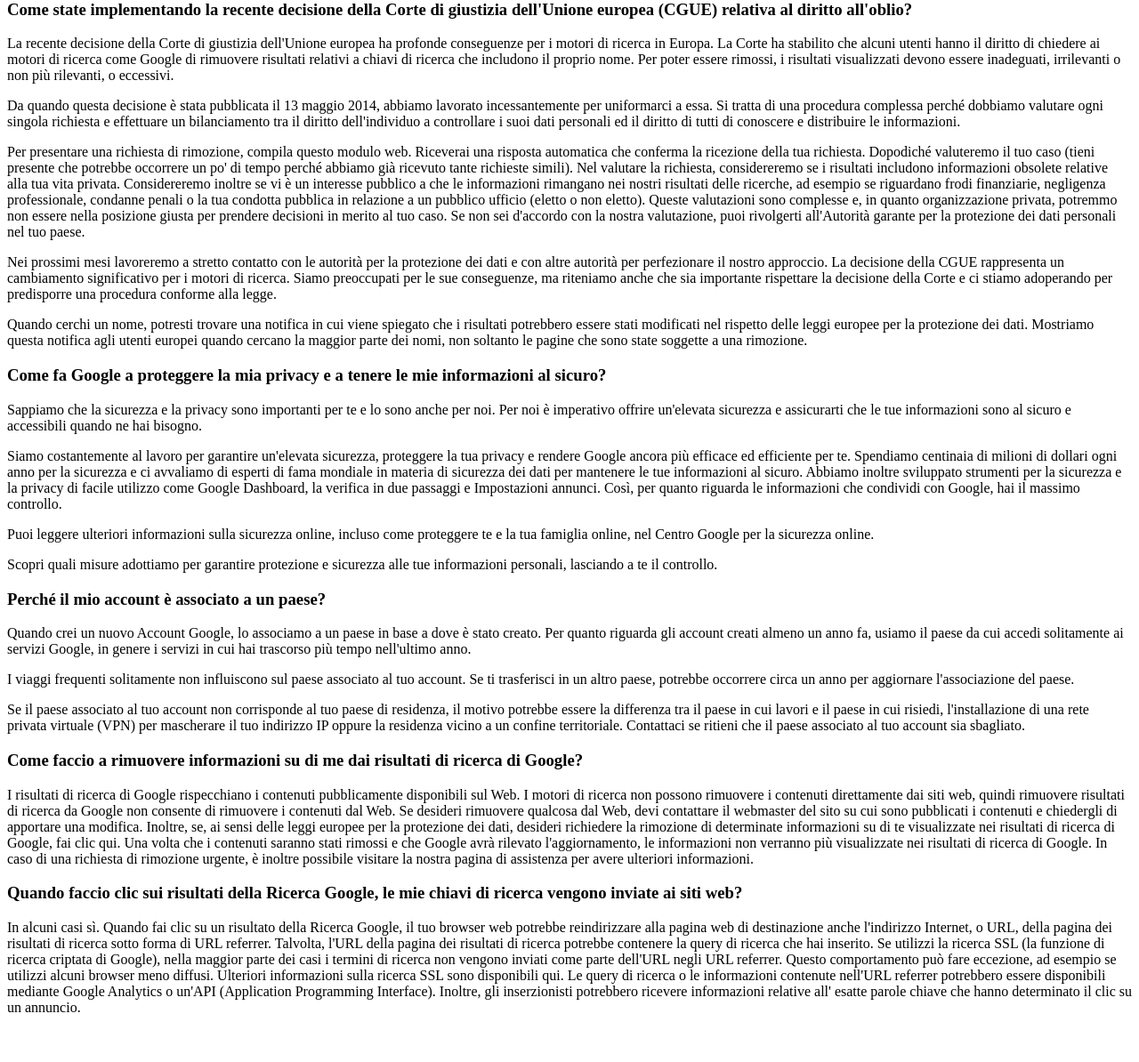
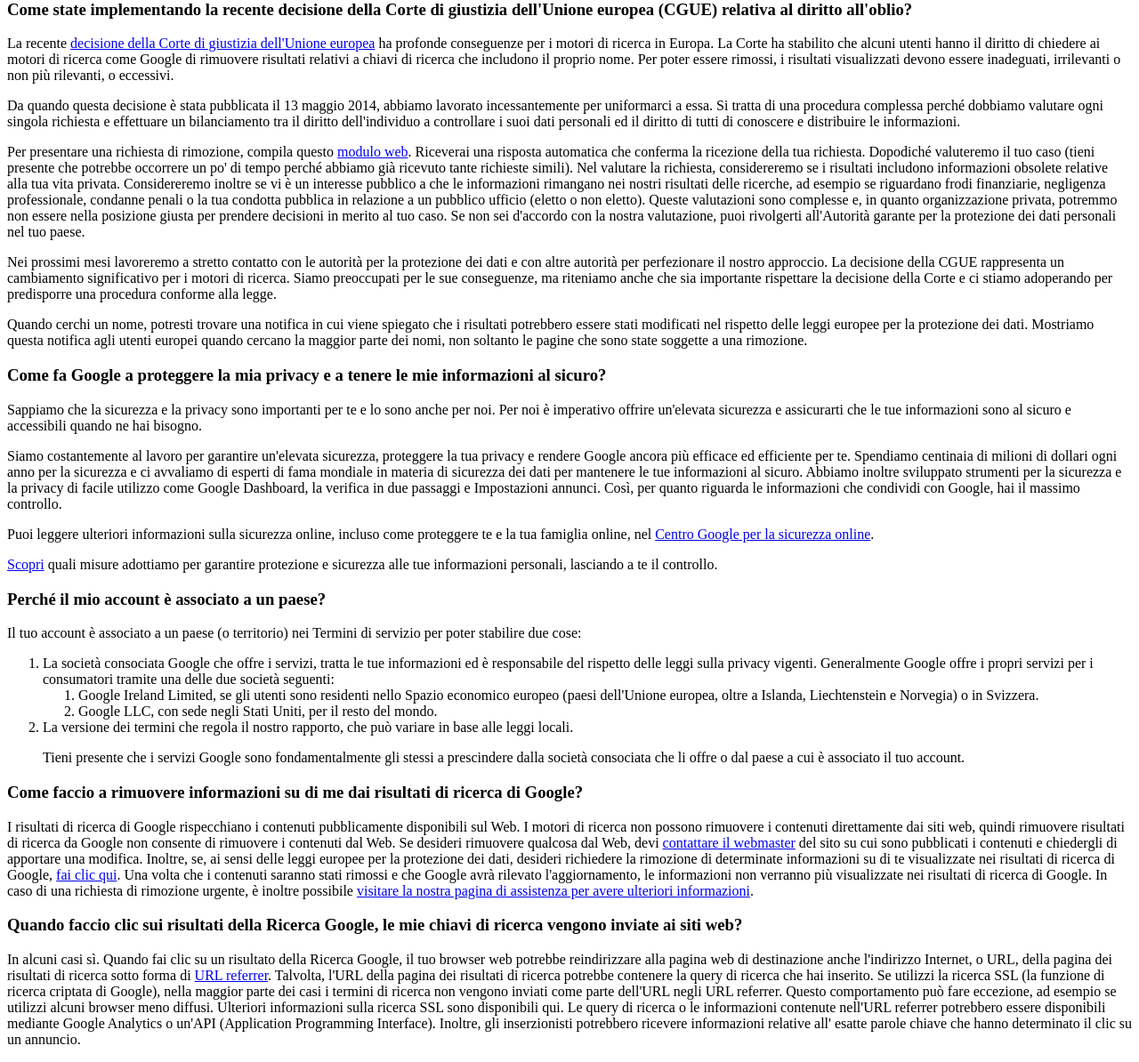
Before and after one commit to AngeloLista/php-google-faq, a PHP site: page / in a window 1280 px wide. Shown: the part 19-1213 px from the top of the page at 89% size. Before the commit the page ends 1157 px from the top, so only its background shows below. Run offline with PHP 8.4, Linux system fonts and the light colour scheme.

Commit message:
added lists and links tags

```diff
--- a/index.php
+++ b/index.php
@@ -18,11 +18,11 @@ $faqs = [
     [
         'title' => "Come state implementando la recente decisione della Corte di giustizia dell'Unione europea (CGUE) relativa al diritto all'oblio?",
         'paragraphs' => [
-            "La recente decisione della Corte di giustizia dell'Unione europea ha profonde conseguenze per i motori di ricerca in Europa. La Corte ha stabilito che alcuni utenti hanno il diritto di chiedere ai motori di ricerca come Google di rimuovere risultati relativi a chiavi di ricerca che includono il proprio nome. Per poter essere rimossi, i risultati visualizzati devono essere inadeguati, irrilevanti o non più rilevanti, o eccessivi.",
+            "La recente <a href=\"#\">decisione della Corte di giustizia dell'Unione europea</a> ha profonde conseguenze per i motori di ricerca in Europa. La Corte ha stabilito che alcuni utenti hanno il diritto di chiedere ai motori di ricerca come Google di rimuovere risultati relativi a chiavi di ricerca che includono il proprio nome. Per poter essere rimossi, i risultati visualizzati devono essere inadeguati, irrilevanti o non più rilevanti, o eccessivi.",
 
             "Da quando questa decisione è stata pubblicata il 13 maggio 2014, abbiamo lavorato incessantemente per uniformarci a essa. Si tratta di una procedura complessa perché dobbiamo valutare ogni singola richiesta e effettuare un bilanciamento tra il diritto dell'individuo a controllare i suoi dati personali ed il diritto di tutti di conoscere e distribuire le informazioni.",
 
-            "Per presentare una richiesta di rimozione, compila questo modulo web. Riceverai una risposta automatica che conferma la ricezione della tua richiesta. Dopodiché valuteremo il tuo caso (tieni presente che potrebbe occorrere un po' di tempo perché abbiamo già ricevuto tante richieste simili). Nel valutare la richiesta, considereremo se i risultati includono informazioni obsolete relative alla tua vita privata. Considereremo inoltre se vi è un interesse pubblico a che le informazioni rimangano nei nostri risultati delle ricerche, ad esempio se riguardano frodi finanziarie, negligenza professionale, condanne penali o la tua condotta pubblica in relazione a un pubblico ufficio (eletto o non eletto). Queste valutazioni sono complesse e, in quanto organizzazione privata, potremmo non essere nella posizione giusta per prendere decisioni in merito al tuo caso. Se non sei d'accordo con la nostra valutazione, puoi rivolgerti all'Autorità garante per la protezione dei dati personali nel tuo paese.",
+            "Per presentare una richiesta di rimozione, compila questo <a href=\"#\">modulo web</a>. Riceverai una risposta automatica che conferma la ricezione della tua richiesta. Dopodiché valuteremo il tuo caso (tieni presente che potrebbe occorrere un po' di tempo perché abbiamo già ricevuto tante richieste simili). Nel valutare la richiesta, considereremo se i risultati includono informazioni obsolete relative alla tua vita privata. Considereremo inoltre se vi è un interesse pubblico a che le informazioni rimangano nei nostri risultati delle ricerche, ad esempio se riguardano frodi finanziarie, negligenza professionale, condanne penali o la tua condotta pubblica in relazione a un pubblico ufficio (eletto o non eletto). Queste valutazioni sono complesse e, in quanto organizzazione privata, potremmo non essere nella posizione giusta per prendere decisioni in merito al tuo caso. Se non sei d'accordo con la nostra valutazione, puoi rivolgerti all'Autorità garante per la protezione dei dati personali nel tuo paese.",
 
             "Nei prossimi mesi lavoreremo a stretto contatto con le autorità per la protezione dei dati e con altre autorità per perfezionare il nostro approccio. La decisione della CGUE rappresenta un cambiamento significativo per i motori di ricerca. Siamo preoccupati per le sue conseguenze, ma riteniamo anche che sia importante rispettare la decisione della Corte e ci stiamo adoperando per predisporre una procedura conforme alla legge.",
 
@@ -37,9 +37,9 @@ $faqs = [
 
             "Siamo costantemente al lavoro per garantire un'elevata sicurezza, proteggere la tua privacy e rendere Google ancora più efficace ed efficiente per te. Spendiamo centinaia di milioni di dollari ogni anno per la sicurezza e ci avvaliamo di esperti di fama mondiale in materia di sicurezza dei dati per mantenere le tue informazioni al sicuro. Abbiamo inoltre sviluppato strumenti per la sicurezza e la privacy di facile utilizzo come Google Dashboard, la verifica in due passaggi e Impostazioni annunci. Così, per quanto riguarda le informazioni che condividi con Google, hai il massimo controllo.",
 
-            "Puoi leggere ulteriori informazioni sulla sicurezza online, incluso come proteggere te e la tua famiglia online, nel Centro Google per la sicurezza online.",
+            "Puoi leggere ulteriori informazioni sulla sicurezza online, incluso come proteggere te e la tua famiglia online, nel <a href=\"#\">Centro Google per la sicurezza online</a>.",
 
-            "Scopri quali misure adottiamo per garantire protezione e sicurezza alle tue informazioni personali, lasciando a te il controllo."
+            "<a href=\"#\">Scopri</a> quali misure adottiamo per garantire protezione e sicurezza alle tue informazioni personali, lasciando a te il controllo."
         ]
     ],
     // 2
@@ -48,34 +48,41 @@ $faqs = [
         'paragraphs' => [
             "Il tuo account è associato a un paese (o territorio) nei Termini di servizio per poter stabilire due cose:
 
-        La società consociata Google che offre i servizi, tratta le tue informazioni ed è responsabile del rispetto delle leggi sulla privacy vigenti. Generalmente Google offre i propri servizi per i consumatori tramite una delle due società seguenti:
-        Google Ireland Limited, se gli utenti sono residenti nello Spazio economico europeo (paesi dell'Unione europea, oltre a Islanda, Liechtenstein e Norvegia) o in Svizzera.
-        Google LLC, con sede negli Stati Uniti, per il resto del mondo.
-        La versione dei termini che regola il nostro rapporto, che può variare in base alle leggi locali.",
+        <ol>
+            <li>
+                La società consociata Google che offre i servizi, tratta le tue informazioni ed è responsabile del rispetto delle leggi sulla privacy vigenti. Generalmente Google offre i propri servizi per i consumatori tramite una delle due società seguenti:
+                <ol>
+                    <li>Google Ireland Limited, se gli utenti sono residenti nello Spazio economico europeo (paesi dell'Unione europea, oltre a Islanda, Liechtenstein e Norvegia) o in Svizzera.</li>
+                    <li>Google LLC, con sede negli Stati Uniti, per il resto del mondo.</li>
+                </ol>
+            </li>
+            <li>
+                La versione dei termini che regola il nostro rapporto, che può variare in base alle leggi locali.</li>",
+            "Tieni presente che i servizi Google sono fondamentalmente gli stessi a prescindere dalla società consociata che li offre o dal paese a cui è associato il tuo account.
 
-            "Tieni presente che i servizi Google sono fondamentalmente gli stessi a prescindere dalla società consociata che li offre o dal paese a cui è associato il tuo account."
+        </ol>"
         ],
 
 
         'subtitle' => "Stabilire il paese associato al tuo account",
-        'paragraphs' => [
+        'subparagraphs' => [
             "Quando crei un nuovo Account Google, lo associamo a un paese in base a dove è stato creato. Per quanto riguarda gli account creati almeno un anno fa, usiamo il paese da cui accedi solitamente ai servizi Google, in genere i servizi in cui hai trascorso più tempo nell'ultimo anno.",
 
             "I viaggi frequenti solitamente non influiscono sul paese associato al tuo account. Se ti trasferisci in un altro paese, potrebbe occorrere circa un anno per aggiornare l'associazione del paese.",
 
-            "Se il paese associato al tuo account non corrisponde al tuo paese di residenza, il motivo potrebbe essere la differenza tra il paese in cui lavori e il paese in cui risiedi, l'installazione di una rete privata virtuale (VPN) per mascherare il tuo indirizzo IP oppure la residenza vicino a un confine territoriale. Contattaci se ritieni che il paese associato al tuo account sia sbagliato."
+            "Se il paese associato al tuo account non corrisponde al tuo paese di residenza, il motivo potrebbe essere la differenza tra il paese in cui lavori e il paese in cui risiedi, l'installazione di una rete privata virtuale (VPN) per mascherare il tuo indirizzo IP oppure la residenza vicino a un confine territoriale. <a href=\"#\">Contattaci</a> se ritieni che il paese associato al tuo account sia sbagliato."
         ]
 
     ],
     // 3
     [
         'title' => "Come faccio a rimuovere informazioni su di me dai risultati di ricerca di Google?",
-        'paragraphs' => ["I risultati di ricerca di Google rispecchiano i contenuti pubblicamente disponibili sul Web. I motori di ricerca non possono rimuovere i contenuti direttamente dai siti web, quindi rimuovere risultati di ricerca da Google non consente di rimuovere i contenuti dal Web. Se desideri rimuovere qualcosa dal Web, devi contattare il webmaster del sito su cui sono pubblicati i contenuti e chiedergli di apportare una modifica. Inoltre, se, ai sensi delle leggi europee per la protezione dei dati, desideri richiedere la rimozione di determinate informazioni su di te visualizzate nei risultati di ricerca di Google, fai clic qui. Una volta che i contenuti saranno stati rimossi e che Google avrà rilevato l'aggiornamento, le informazioni non verranno più visualizzate nei risultati di ricerca di Google. In caso di una richiesta di rimozione urgente, è inoltre possibile visitare la nostra pagina di assistenza per avere ulteriori informazioni."]
+        'paragraphs' => ["I risultati di ricerca di Google rispecchiano i contenuti pubblicamente disponibili sul Web. I motori di ricerca non possono rimuovere i contenuti direttamente dai siti web, quindi rimuovere risultati di ricerca da Google non consente di rimuovere i contenuti dal Web. Se desideri rimuovere qualcosa dal Web, devi <a href=\"#\">contattare il webmaster</a> del sito su cui sono pubblicati i contenuti e chiedergli di apportare una modifica. Inoltre, se, ai sensi delle leggi europee per la protezione dei dati, desideri richiedere la rimozione di determinate informazioni su di te visualizzate nei risultati di ricerca di Google, <a href=\"#\">fai clic qui</a>. Una volta che i contenuti saranno stati rimossi e che Google avrà rilevato l'aggiornamento, le informazioni non verranno più visualizzate nei risultati di ricerca di Google. In caso di una richiesta di rimozione urgente, è inoltre possibile <a href=\"#\">visitare la nostra pagina di assistenza per avere ulteriori informazioni</a>."]
     ],
     // 4
     [
         'title' => "Quando faccio clic sui risultati della Ricerca Google, le mie chiavi di ricerca vengono inviate ai siti web?",
-        'paragraphs' => ["In alcuni casi sì. Quando fai clic su un risultato della Ricerca Google, il tuo browser web potrebbe reindirizzare alla pagina web di destinazione anche l'indirizzo Internet, o URL, della pagina dei risultati di ricerca sotto forma di URL referrer. Talvolta, l'URL della pagina dei risultati di ricerca potrebbe contenere la query di ricerca che hai inserito. Se utilizzi la ricerca SSL (la funzione di ricerca criptata di Google), nella maggior parte dei casi i termini di ricerca non vengono inviati come parte dell'URL negli URL referrer. Questo comportamento può fare eccezione, ad esempio se utilizzi alcuni browser meno diffusi. Ulteriori informazioni sulla ricerca SSL sono disponibili qui. Le query di ricerca o le informazioni contenute nell'URL referrer potrebbero essere disponibili mediante Google Analytics o un'API (Application Programming Interface). Inoltre, gli inserzionisti potrebbero ricevere informazioni relative all' esatte parole chiave che hanno determinato il clic su un annuncio."]
+        'paragraphs' => ["In alcuni casi sì. Quando fai clic su un risultato della Ricerca Google, il tuo browser web potrebbe reindirizzare alla pagina web di destinazione anche l'indirizzo Internet, o URL, della pagina dei risultati di ricerca sotto forma di <a href=\"#\">URL referrer</a>. Talvolta, l'URL della pagina dei risultati di ricerca potrebbe contenere la query di ricerca che hai inserito. Se utilizzi la ricerca SSL (la funzione di ricerca criptata di Google), nella maggior parte dei casi i termini di ricerca non vengono inviati come parte dell'URL negli URL referrer. Questo comportamento può fare eccezione, ad esempio se utilizzi alcuni browser meno diffusi. Ulteriori informazioni sulla ricerca SSL sono disponibili qui. Le query di ricerca o le informazioni contenute nell'URL referrer potrebbero essere disponibili mediante Google Analytics o un'API (Application Programming Interface). Inoltre, gli inserzionisti potrebbero ricevere informazioni relative all' esatte parole chiave che hanno determinato il clic su un annuncio."]
     ]
 ];
 ?>
@@ -102,6 +109,8 @@ $faqs = [
             for ($i = 0; $i < count($faq['paragraphs']); $i++) :
             ?>
                 <p><?= $faq['paragraphs'][$i] ?></p>
+
+
             <?php endfor; ?>
         <?php endforeach; ?>
     </main>
```
